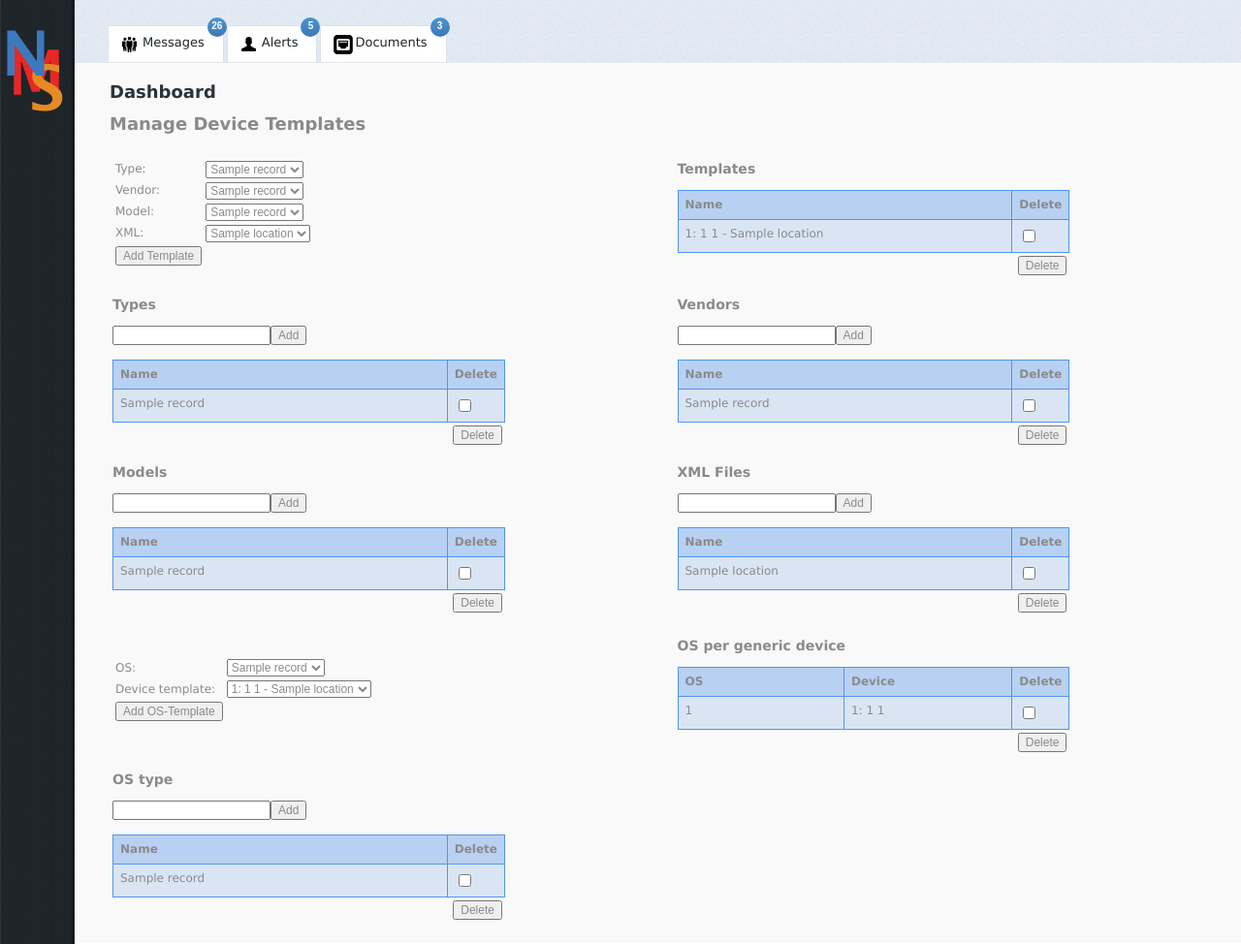
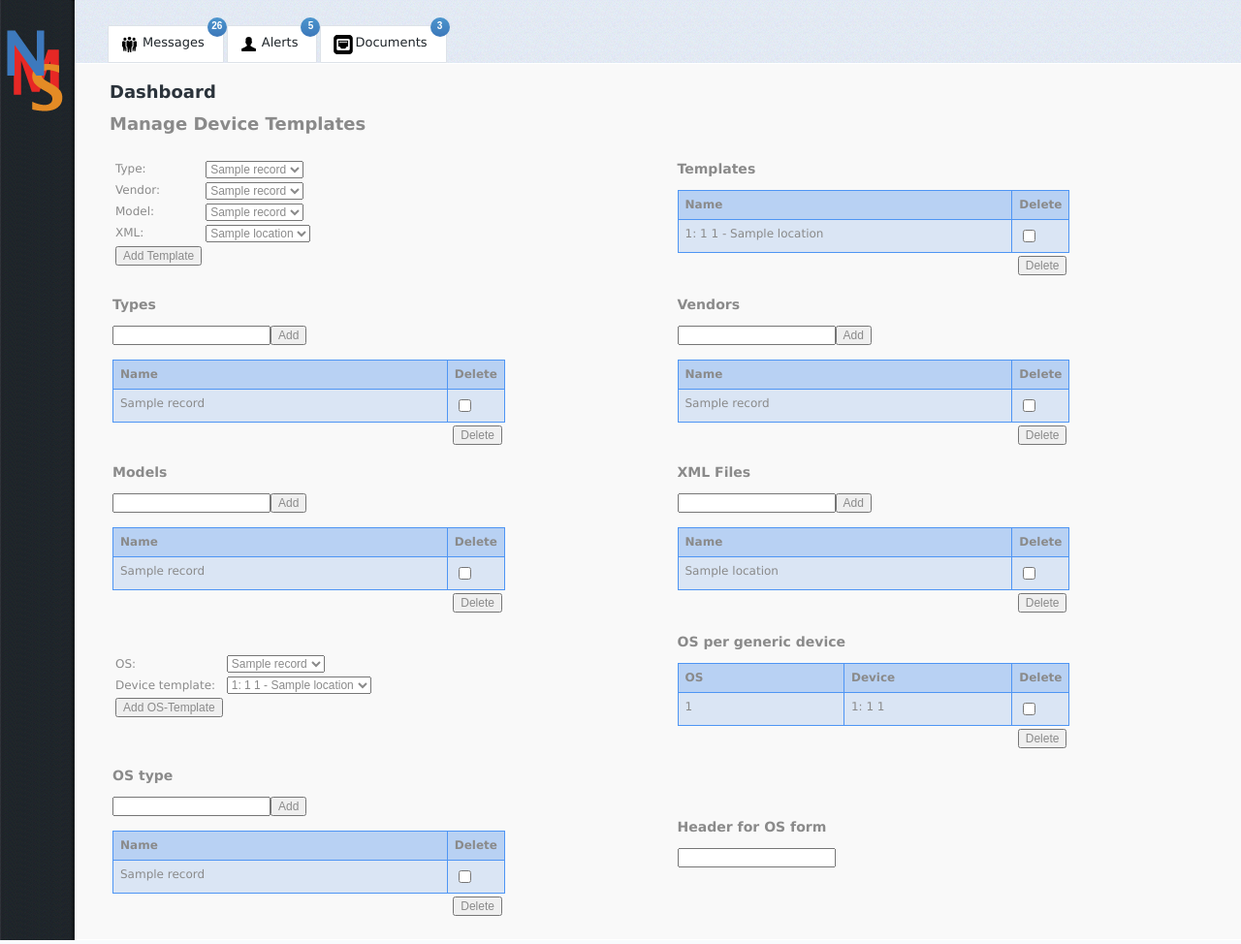
Before and after one commit to yanms/nms_code, a Django app: template unstable/nms_root/nms/templates/nms/manage_gendev.html in a window 1280 px wide. Shown: the whole page at 97% size. Run offline with Django 3.2, Linux system fonts and the light colour scheme; the template is opened without the code that fills it: most values are stand-ins (such as "Sample title", 1, 10 or a date in 2020); some libraries are stand-ins or nearby versions.

Commit message:
Added cel for os management

```diff
--- a/unstable/nms_root/nms/templates/nms/manage_gendev.html
+++ b/unstable/nms_root/nms/templates/nms/manage_gendev.html
@@ -169,6 +169,7 @@
 												</table>
 												</form>
 											</td>
+                                        </tr>
 										<tr>
 											<td width="50%">
 												<h3>Models</h3>
@@ -230,8 +231,7 @@
 												</table>
 												</form>
 											</td>
-										<tr>
-										<tr>
+										</tr>
 									</table>
 									<table border="0" width="100%">
 										<tr>
@@ -322,7 +322,13 @@
 												</table>
 												</form>
 											</td>
-
+											<td width="50%">
+                                                <h3>Header for OS form</h3>
+                                                <form action="{% url 'nms:manage_gendev' %}" method="POST">
+                                                    {% csrf_token %}
+                                                    <input ...>
+                                                </form>
+                                            </td>
 										</tr>
 									</table>
 								</p>
```
